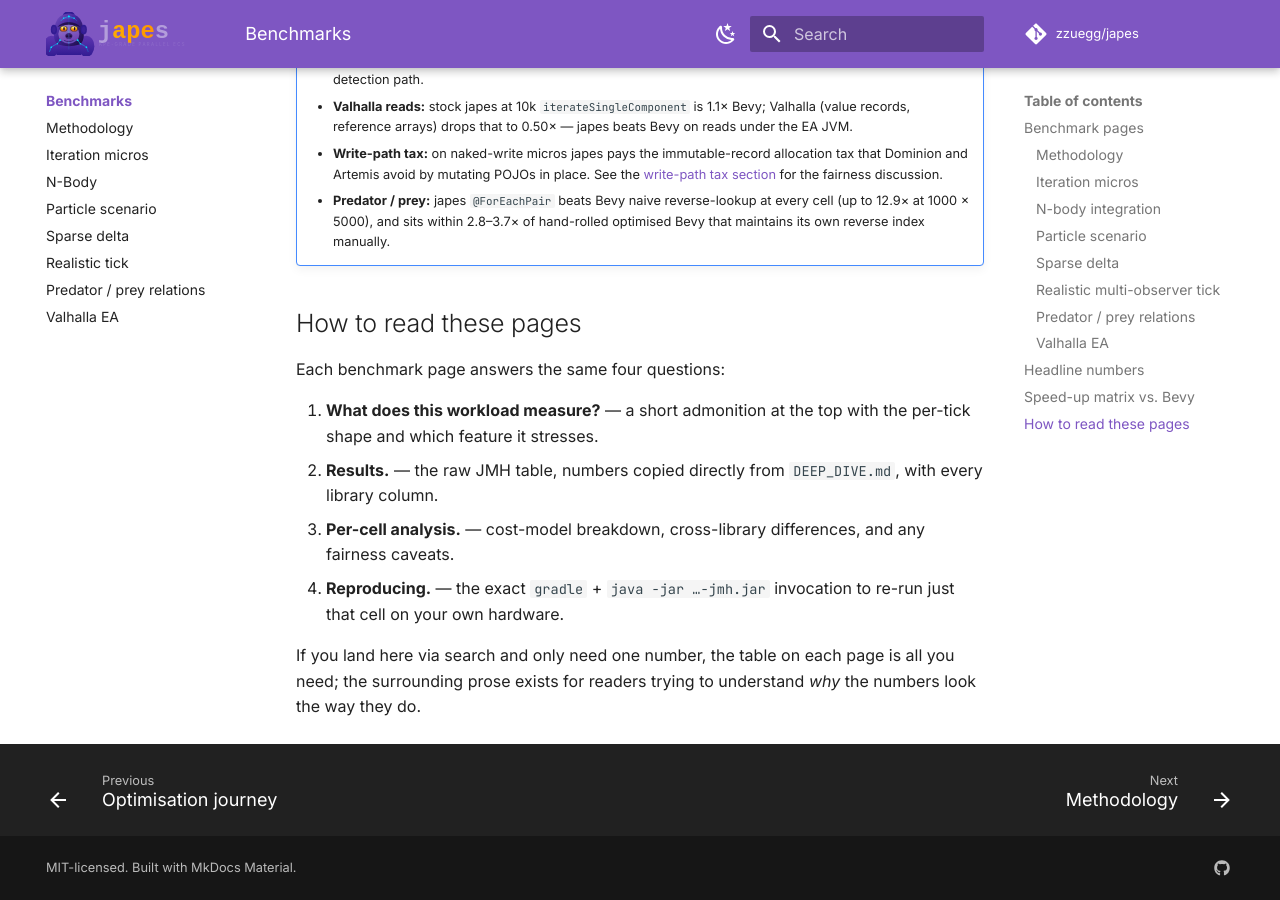
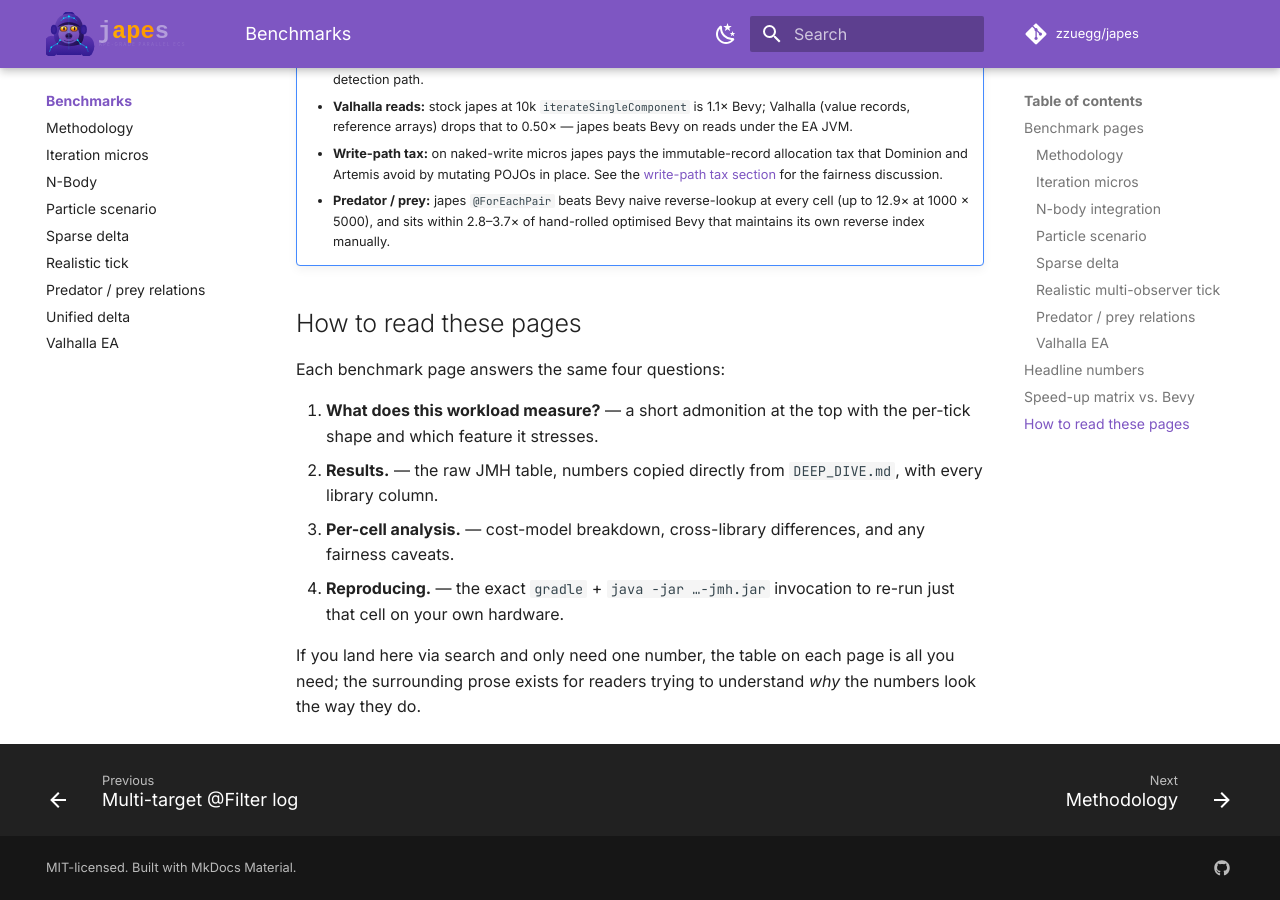
Before and after one commit to zzuegg/japes, an MkDocs documentation site: the page built from site/docs/benchmarks/index.md, in a window 1280 px wide and 900 px high, scrolled down 3277 px. Built offline with MkDocs 1.6.1 and Material for MkDocs 9.7.7, drawn with Linux system fonts in a browser that asks for light colours; comment, search, counter and statistics services are not loaded.

Commit message:
docs(site): add multi-target @Filter optimization log + unified-delta benchmark page
New pages:
- deep-dive/unified-delta-optimization.md — blog-style chronological
  log of the multi-target @Filter feature, from the Zay-ES comparison
  benchmark through tier-2 regression, tier-1 recovery, and
  zero-allocation helper optimization. Covers every intermediate
  measurement and the two bugs found along the way.
- benchmarks/unified-delta.md — the unified delta benchmark results
  page with the japes 5-system vs 9-system vs Zay-ES comparison,
  code sample showing the multi-target @Filter API, and reproduction
  commands.

Updated:
- reference/tier-fallbacks.md — multi-target @Filter(Added/Changed)
  is now explicitly listed as tier-1 supported via MultiFilterHelper.
- mkdocs.yml — nav entries for both new pages.

Co-Authored-By: Claude Opus 4.6 (1M context) <noreply@anthropic.com>

```diff
--- a/mkdocs.yml
+++ b/mkdocs.yml
@@ -137,6 +137,7 @@ nav:
       - Write-path tax: deep-dive/write-path-tax.md
       - Valhalla investigation: deep-dive/valhalla-investigation.md
       - Optimisation journey: deep-dive/optimization-journey.md
+      - 'Multi-target @Filter log': deep-dive/unified-delta-optimization.md
   - Benchmarks:
       - benchmarks/index.md
       - Methodology: benchmarks/methodology.md
@@ -146,6 +147,7 @@ nav:
       - Sparse delta: benchmarks/sparse-delta.md
       - Realistic tick: benchmarks/realistic-tick.md
       - Predator / prey relations: benchmarks/predator-prey.md
+      - Unified delta: benchmarks/unified-delta.md
       - Valhalla EA: benchmarks/valhalla.md
   - Reference:
       - reference/index.md
```
Also changed, not shown: site/docs/benchmarks/unified-delta.md (added), site/docs/deep-dive/unified-delta-optimization.md (added), site/docs/reference/tier-fallbacks.md.
